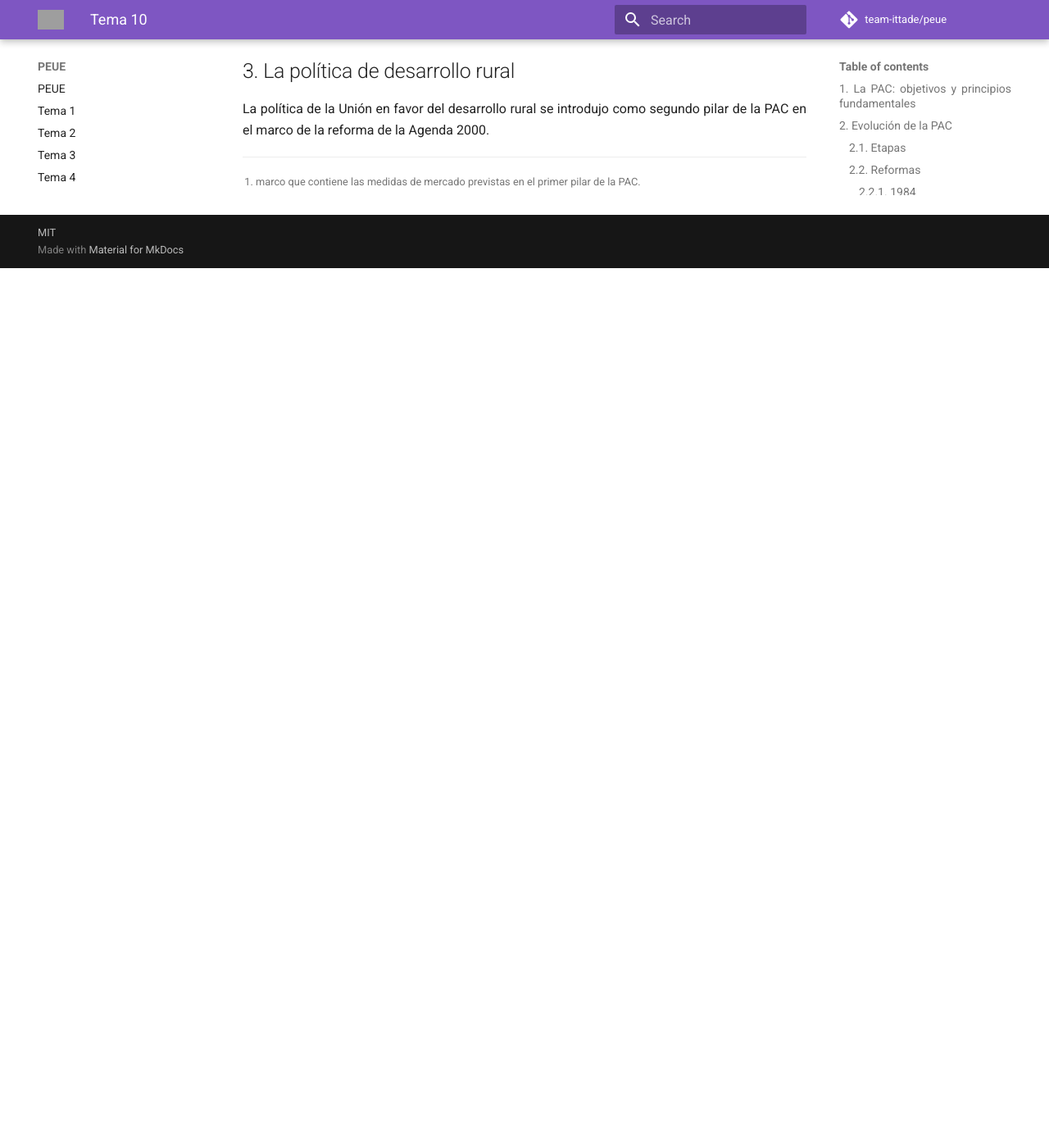
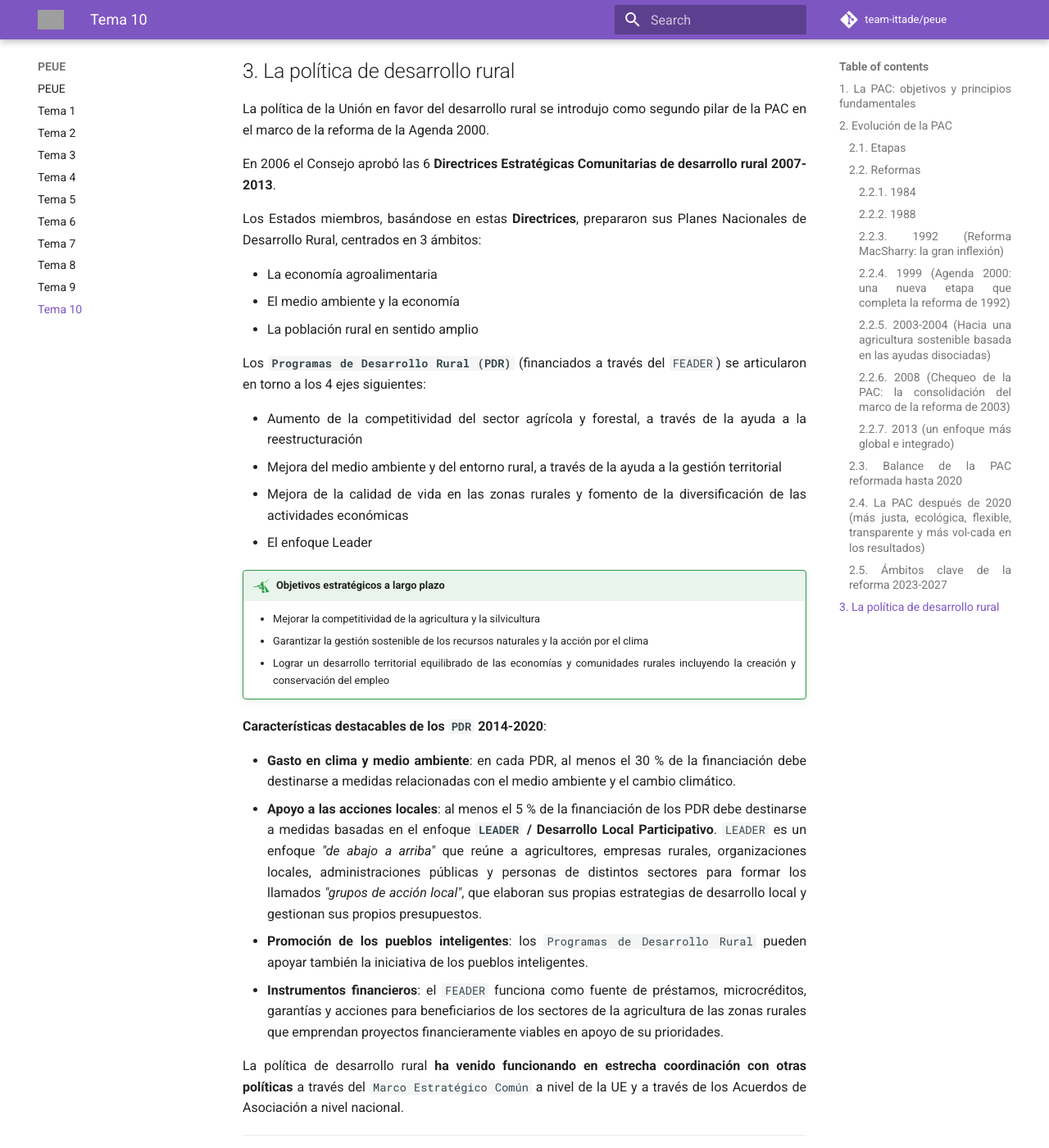
Before and after one commit to team-ittade/peue, an MkDocs documentation site: the page built from docs/tema-10.md, in a window 1280 px wide and 1400 px high, scrolled down 8564 px. Shown: the whole window at 82% size. Built offline with MkDocs 1.6.1 and Material for MkDocs 9.7.7, drawn with Linux system fonts in a browser that asks for light colours; comment, search, counter and statistics services are not loaded; before the commit the page ends 8891 px from its top, so only the background shows below that; some of the changed text lies outside the part shown; grey boxes are pictures that could not be loaded.

Commit message:
feat: continue working on lection 10

```diff
--- a/docs/data/progress.json
+++ b/docs/data/progress.json
@@ -8,5 +8,5 @@
   "7": { "total": 16, "done": 16 },
   "8": { "total": 42, "done": 42 },
   "9": { "total": 30, "done": 30 },
-  "10": { "total": 33, "done": 16 }
+  "10": { "total": 33, "done": 19 }
 }
--- a/docs/tema-10.md
+++ b/docs/tema-10.md
@@ -212,3 +212,33 @@
 ## 3. La política de desarrollo rural
 
 La política de la Unión en favor del desarrollo rural se introdujo como segundo pilar de la PAC en el marco de la reforma de la Agenda 2000.
+
+En 2006 el Consejo aprobó las 6 **Directrices Estratégicas Comunitarias de desarrollo rural 2007-2013**.
+
+Los Estados miembros, basándose en estas **Directrices**, prepararon sus Planes Nacionales de Desarrollo Rural, centrados en 3 ámbitos:
+
+- La economía agroalimentaria
+- El medio ambiente y la economía
+- La población rural en sentido amplio
+
+Los **`Programas de Desarrollo Rural (PDR)`** (financiados a través del `FEADER`) se articularon en torno a los 4 ejes siguientes:
+
+- Aumento de la competitividad del sector agrícola y forestal, a través de la ayuda a la reestructuración
+- Mejora del medio ambiente y del entorno rural, a través de la ayuda a la gestión territorial
+- Mejora de la calidad de vida en las zonas rurales y fomento de la diversificación de las actividades económicas
+- El enfoque Leader
+
+!!! pied-piper "Objetivos estratégicos a largo plazo"
+    - Mejorar la competitividad de la agricultura y la silvicultura
+    - Garantizar la gestión sostenible de los recursos naturales y la acción por el clima
+    - Lograr un desarrollo territorial equilibrado de las economías y comunidades rurales incluyendo la creación y conservación del empleo
+
+**Características destacables de los `PDR` 2014-2020**:
+
+- **Gasto en clima y medio ambiente**: en cada PDR, al menos el 30 % de la financiación debe destinarse a medidas relacionadas con el medio ambiente y el cambio climático.
+- **Apoyo a las acciones locales**: al menos el 5 % de la financiación de los PDR debe destinarse a medidas basadas en el enfoque **`LEADER` / Desarrollo Local Participativo**.
+`LEADER` es un enfoque *"de abajo a arriba"* que reúne a agricultores, empresas rurales, organizaciones locales, administraciones públicas y personas de distintos sectores para formar los llamados *"grupos de acción local"*, que elaboran sus propias estrategias de desarrollo local y gestionan sus propios presupuestos.
+- **Promoción de los pueblos inteligentes**: los `Programas de Desarrollo Rural` pueden apoyar también la iniciativa de los pueblos inteligentes.
+- **Instrumentos financieros**: el `FEADER` funciona como fuente de préstamos, microcréditos, garantías y acciones para beneficiarios de los sectores de la agricultura de las zonas rurales que emprendan proyectos financieramente viables en apoyo de su prioridades.
+
+La política de desarrollo rural **ha venido funcionando en estrecha coordinación con otras políticas** a través del `Marco Estratégico Común` a nivel de la UE y a través de los Acuerdos de Asociación a nivel nacional.
```
